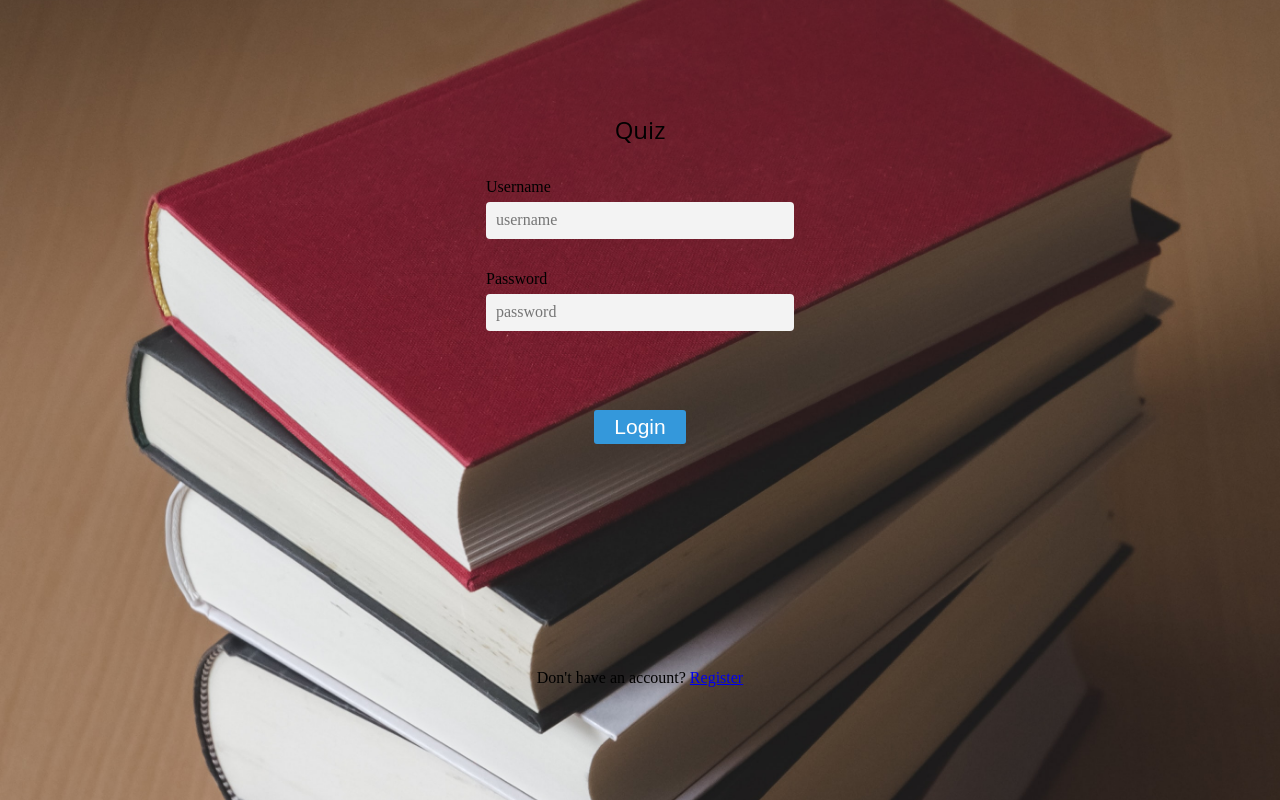
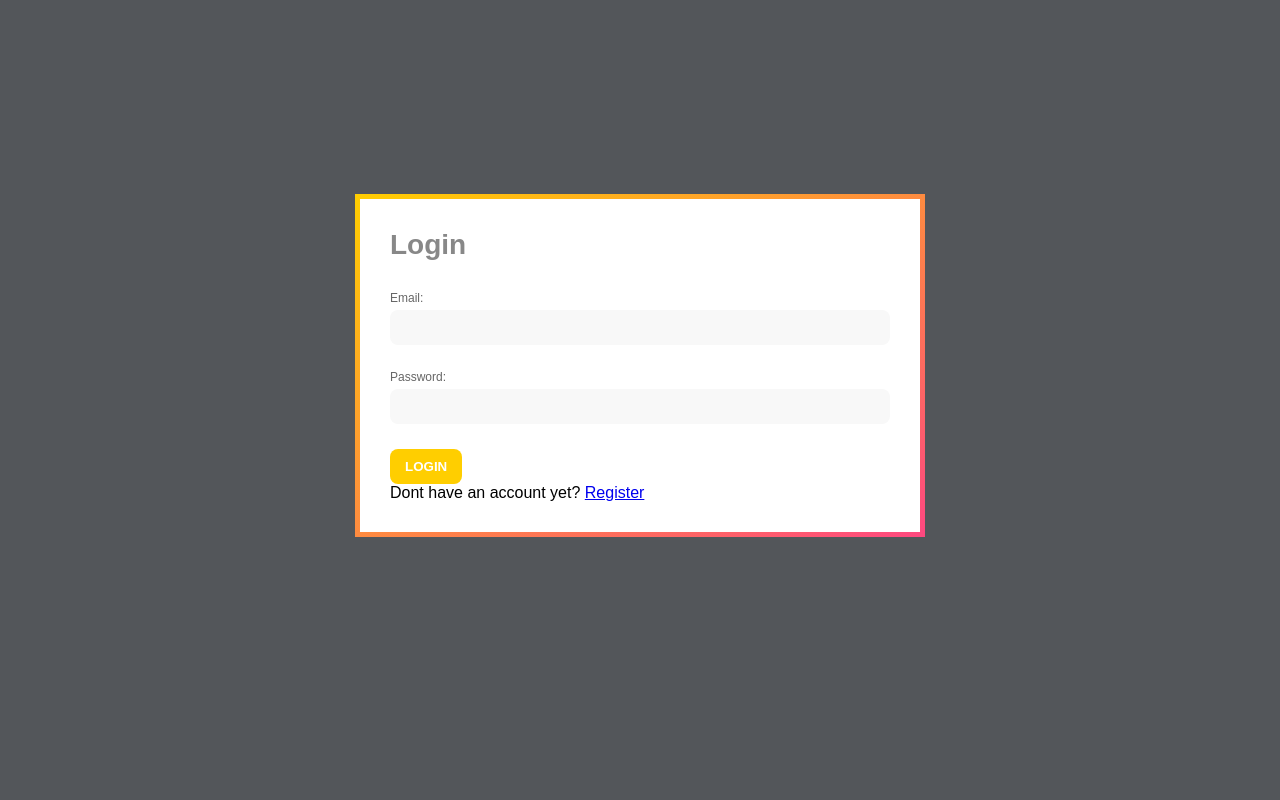
Before and after one commit to thoraf20/my-apps, a React (Create React App) app: page /login in a window 1280 px wide. Built offline with nearby package versions, Linux system fonts and the light colour scheme.

Commit message:
login and register form

```diff
--- a/src/App.js
+++ b/src/App.js
@@ -4,19 +4,23 @@ import Home from "./components/Home";
 import QuizInstrctions from "./components/quiz/quizInstruction"
 import Play from "./components/quiz/play";
 import Summary from "./components/quiz/summary";
-import {Login} from "./components/access/login";
-import {Register} from "./components/access/register"
+import {LoginForm} from "./components/access/loginform";
+import {RegisterForm} from "./components/access/registerform"
 
 function App() {
+
+
   return (
+
     <Router>
       <Route path="/" exact component={Home} />
-      <Route path="/register" exact component={Register} />
-      <Route path="/login" exact component={Login} />
+      <Route path="/register" exact component={RegisterForm} />
+      <Route path="/login" exact component={LoginForm} />
       < Route path="/play/instructions" exact component={QuizInstrctions} />
       < Route path="/play/Quiz" exact component={Play} />
       < Route path="/play/summary" exact component={Summary}/>
     </Router>
+
   );
 }
 
--- a/src/components/access/index.js
+++ /dev/null
@@ -1,3 +0,0 @@
-// // import "../../styles/components/_login.scss"
-// export { Login } from "./login";
-// export { Register } from "./register";
--- a/src/components/access/login.js
+++ /dev/null
@@ -1,36 +0,0 @@
-import React, {Component} from "react"
-import { Link } from "react-router-dom";
-
-
-export class Login extends Component {
-    constructor(props) {
-        super(props);
-    }
-
-    render() {
-        return (
-            <div className="base-container">
-                <div className="container">
-                    <div className="header"> Quiz </div>
-                    <div className="content">
-                        <div className="form">
-                            <div className="form-group">
-                                <label htmlFor="username">Username</label>
-                                <input type="text" name="username" placeholder="username" />
-                            </div>
-                            <div className="form-group">
-                                <label htmlFor="password">Password</label>
-                                <input type="text" name="password" placeholder="password" />
-                            </div>
-                        </div>
-                    </div>
-                    <div className="footer">
-                        <button type="button" className="btn">Login</button>
-                    </div>
-                </div>
-                    <p>Don't have an account? <Link to="/register">Register</Link> </p>
-
-            </div>
-        )
-    }
-}
--- /dev/null
+++ b/src/components/access/loginform.js
@@ -0,0 +1,27 @@
+import React from "react";
+import { Link } from "react-router-dom";
+
+export function LoginForm () {
+
+    return (
+        <div className="login">
+        <form>
+            <div className="form-inner">
+                <h2>Login</h2>
+
+                <div className="form-group">
+                    <label htmlFor="email">Email:</label>
+                    <input type="text" name="email" id="email" />
+                </div>
+                <div className="form-group">
+                    <label htmlFor="password">Password:</label>
+                    <input type="text" name="password" id="password" />
+                </div>
+                <input type="submit" value="LOGIN" />
+                <p>Dont have an account yet? <Link to="/register">Register</Link></p>
+            </div>
+        </form>
+
+        </div>
+    )
+}
--- a/src/components/access/register.js
+++ /dev/null
@@ -1,42 +0,0 @@
-import React, { Component } from "react";
-import { Link } from "react-router-dom";
-
-export class Register extends Component {
-  constructor(props) {
-    super(props);
-  }
-
-  render() {
-    return (
-      <div className="base-container">
-        <div className="container">
-          <div className="header"> Quiz </div>
-          <div className="content">
-            <div className="form">
-              <div className="form-group">
-                <label htmlFor="username">Username</label>
-                <input type="text" name="username" placeholder="username" />
-              </div>
-              <div className="form-group">
-                <label htmlFor="email">Email</label>
-                <input type="text" name="email" placeholder="email" />
-              </div>
-              <div className="form-group">
-                <label htmlFor="password">Password</label>
-                <input type="text" name="password" placeholder="password" />
-              </div>
-            </div>
-          </div>
-          <div className="footer">
-            <button type="button" className="btn">
-              Register
-            </button>
-          </div>
-        </div>
-        <p>
-          Already have an account? <Link to="/login">Login</Link>
-        </p>
-      </div>
-    );
-  }
-}
--- /dev/null
+++ b/src/components/access/registerform.js
@@ -0,0 +1,40 @@
+import React from "react";
+import { Link } from "react-router-dom";
+
+
+export function RegisterForm () {
+
+    return (
+        <div className="login">
+        <form>
+            <div className="form-inner">
+                <h2>REGISTER</h2>
+
+                <div className="form-group">
+                    <label htmlFor="name">First Name:</label>
+                    <input type="text" name="name" id="name" />
+                </div>
+                <div className="form-group">
+                    <label htmlFor="name">Last Name:</label>
+                    <input type="text" name="name" id="name" />
+                </div>
+                <div className="form-group">
+                    <label htmlFor="email">Email:</label>
+                    <input type="text" name="email" id="email" />
+                </div>
+                <div className="form-group">
+                    <label htmlFor="password">Password:</label>
+                    <input type="text" name="password" id="password" />
+                </div>
+                <div className="form-group">
+                    <label htmlFor="confirm-password">Confirm Password:</label>
+                    <input type="text" name="confirm-password" id="confirm-password" />
+                </div>
+                <input type="submit" value="REGISTER" />
+                <p>Already have an account? <Link to="/login">Login</Link></p>
+            </div>
+
+        </form>
+        </div>
+    )
+}
--- a/src/styles/components/_login.scss
+++ /dev/null
@@ -1,84 +0,0 @@
-
-.base-container {
-    background-image: url('../../asset/img/books.jpg');
-    background-size: cover;
-    background-position: center;
-    justify-content: space-around;
-    height:100vh;
-    width:100%;
-    display : flex;
-    flex-direction: column;
-    align-items: center;
-
-    .header {
-        font-size: 24px;
-        font-family: 'Open Sans', 'Helvetica Neue', sans-serif;
-    }
-    .container {
-        display: flex;
-        flex-direction : column;
-        align-items: center;
-    }
-
-    .content {
-        display: flex;
-        flex-direction : column;
-
-        .form {
-            display: flex;
-            flex-direction: column;
-            align-items: center;
-            margin-top: 2em;
-
-            .form-group {
-                display: flex;
-                flex-direction: column;
-                align-items: flex-start;
-                width : fit-content;
-                label {
-                    font: 20px;
-                }
-
-                input {
-                    margin-top: 6px;
-                    min-width: 18em;
-                    height : 37px;
-                    padding : 0px 10px;
-                    font-size: 16px;
-                    font-family: "sans-serif";
-                    background-color: #f3f3f3;
-                    border : 0;
-                    border-radius : 4px;
-                    margin-bottom : 31px;
-                    transition : all 250ms ease-in-out;
-                    &:focus {
-                        outline : none;
-                        box-shadow: 0px 0px 12px 0.8px #0e81ce96;
-                    }
-                }
-
-
-            }
-        }
-    }
-     .footer {
-         margin-top: 3em;
-
-         .btn {
-             font-size:21px;
-             padding: 5px 20px;
-             border: 0;
-             background-color: #3498db;
-             color:#fff;
-             border-radius: 3px;
-             transition: all 250ms ease-in-out;
-             cursor: pointer;
-             &:hover {
-                 background-color: #2386c8;
-             }
-             &:focus {
-                 outline:none;
-             }
-         }
-     }
-}
--- /dev/null
+++ b/src/styles/components/_loginform.scss
@@ -0,0 +1,103 @@
+* {
+    margin : 0;
+    padding : 0;
+    box-sizing: border-box;
+    font-family : montserrat, sans-serif;
+}
+
+input, button {
+    appearance: none;
+    background: none;
+    border: none;
+    outline:none;
+}
+
+.login {
+    height:100vh;
+    display:flex;
+    align-items: center;
+    justify-content: center;
+    background-color: #53565A;
+}
+
+form {
+    display: block;
+    position:relative;
+    margin-top:-70px;
+}
+
+ form:after {
+     content: "";
+     display : block;
+     position: absolute;
+     top:-5px;
+     right: -5px;
+     left: -5px;
+     bottom: -5px;
+     z-index: 1;
+     background-image: linear-gradient(to bottom right, #FFCE00, #FE4880);
+ }
+
+ form .form-inner {
+    position: relative;
+    display: block;
+    background-color: #fff;
+    padding: 30px;
+    z-index: 2;
+ }
+
+ form .form-inner h2 {
+     color: #888;
+     font-weight: 800;
+     font-size: 28px;
+     margin-bottom: 30px;
+ }
+
+ form .form-inner .form-group {
+     display: block;
+     width: 500px;
+     margin-bottom: 25px;
+ }
+
+ form .form-inner .form-group label {
+     display : block;
+    color: #666;
+    font-size : 12px;
+    margin-bottom : 5px;
+    transition: 0.4s;
+
+ }
+
+ form .form-inner .form-group:focus-within label {
+     color: #fe4880;
+ }
+
+ form .form-inner .form-group input{
+    display: block;
+    width: 100%;
+    padding: 10px 15px;
+    background-color: #f8f8f8;
+    border-radius: 8px;
+    transition: 0.4s;
+ }
+
+ form .form-inner .form-group input:focus{
+     box-shadow: 0px 0px 3px rgba(0, 0, 0, 0.2);
+ }
+
+ form .form-inner input[type="submit"]{
+      display: inline-block;
+      padding: 10px 15px;
+      border-radius: 8px;
+      background-image: linear-gradient(to right, #ffce00 50%, #ffce00 50%, #fe4880);
+      background-size: 200%;
+      background-position: 0%;
+      transition: 0.4s;
+      color: #fff;
+      font-weight: 700;
+      cursor: pointer;
+}
+
+form .form-inner input[type="submit"]:hover{
+    background-position: 100% 0%;
+}
--- a/src/styles/style.scss
+++ b/src/styles/style.scss
@@ -4,4 +4,4 @@
 @import "./base//base";
 @import "./components/quiz-instruction";
 @import "./components/play";
-@import "./components/login"
+@import "./components/loginform"
```
